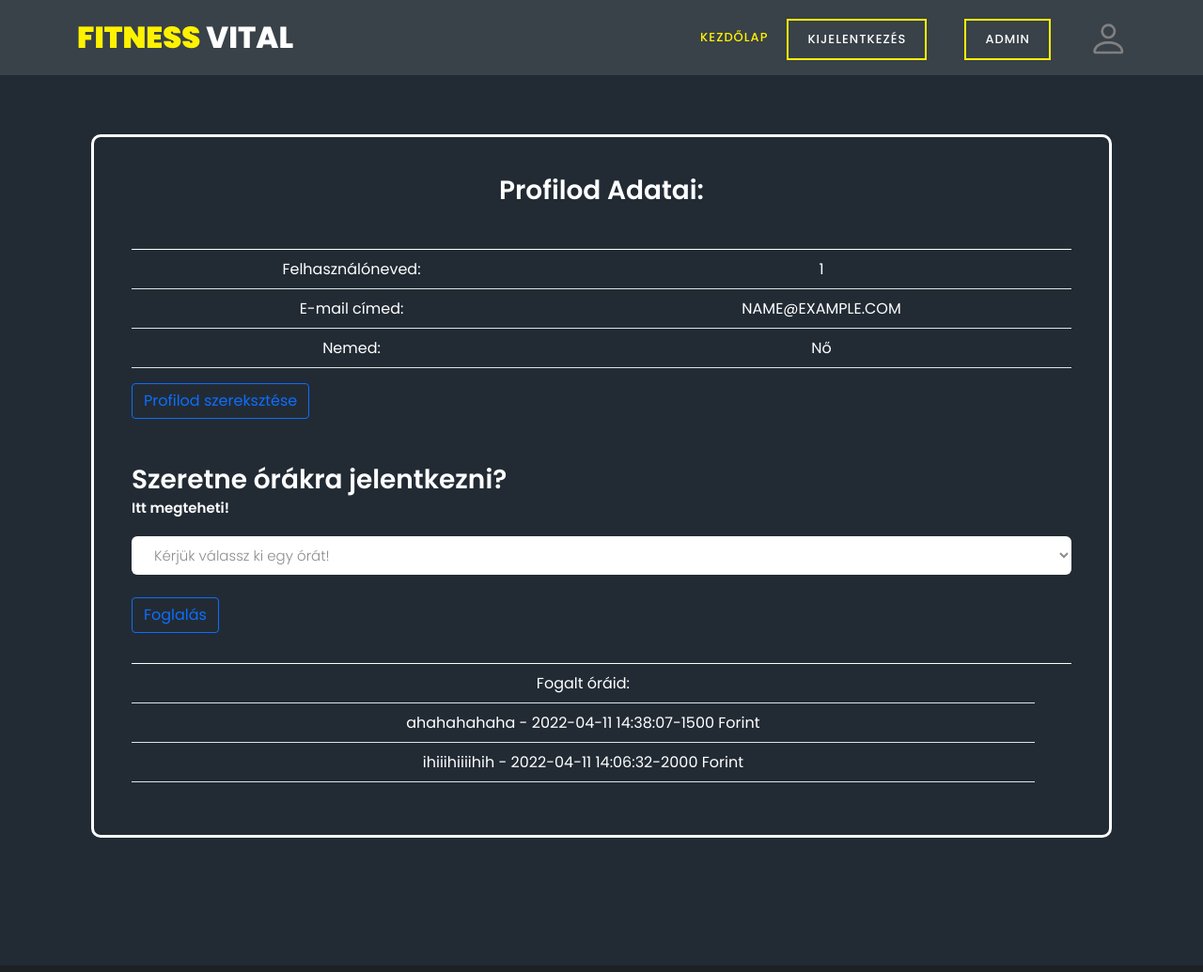
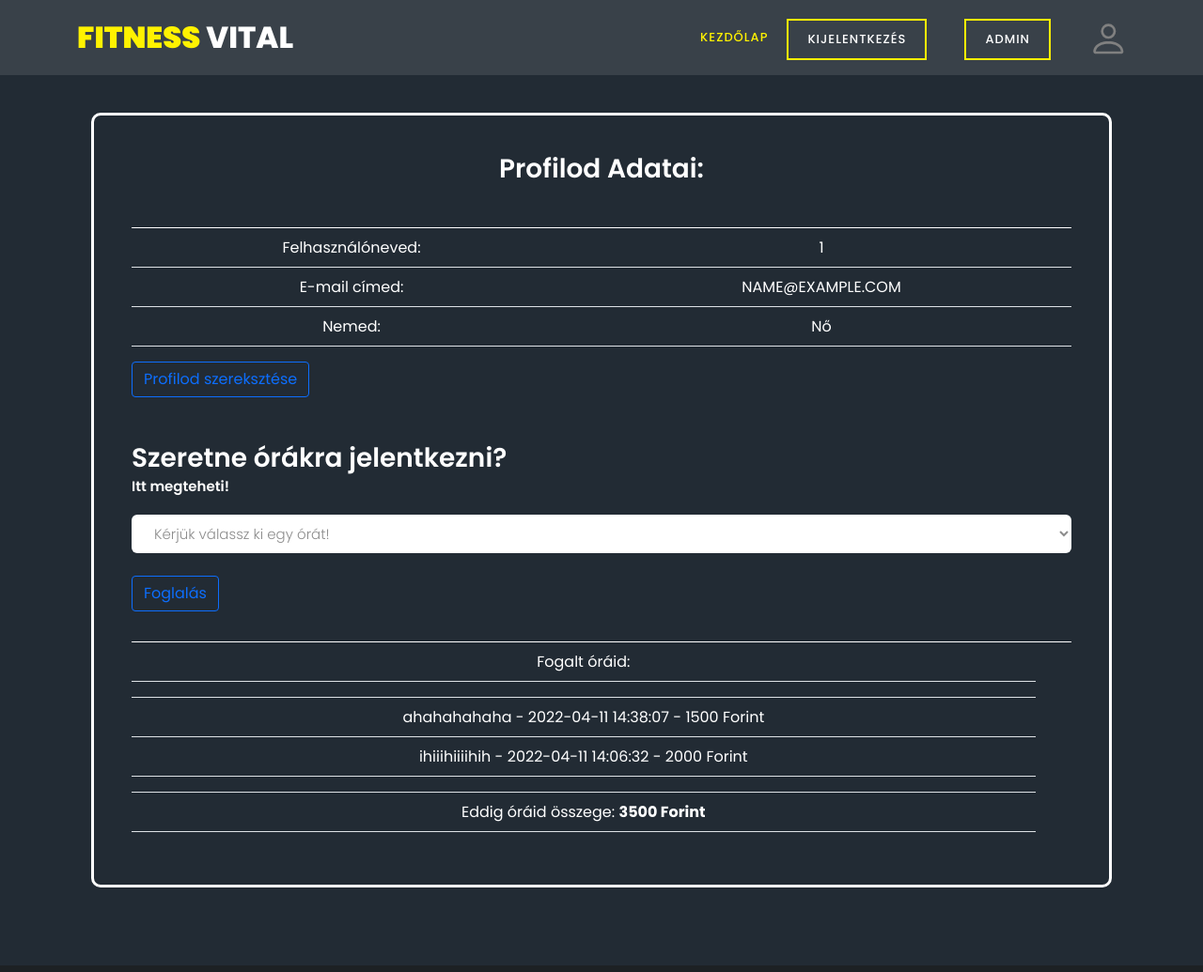
Before and after one commit to Davesko/EDZOTEREM_1, a PHP site: page /profile.php in a window 1280 px wide. Shown: the whole page at 94% size. Run offline with PHP 8.4, Linux system fonts and the light colour scheme; the visitor is signed in with stand-in values (Sample User, id 1); data comes from the database, SQL or seed files in the repository.

Commit message:
2022.04.13 5.javitas

```diff
--- a/footer.php
+++ b/footer.php
@@ -26,10 +26,13 @@
 
 
 <footer>
-    <div class=" justify-content-center justify-content-lg-between p-4 border-bottom">
+    <div class=" justify-content-center justify-content-lg-between p-4 border-top">
         <div>
             <div class="col-lg-12">
+                <img style="height: 20px" src="assets/images/Fitness.png"> <img style="height: 20px" src="assets/images/Vital.png">
                 <p style="color: black">Copyright &copy; 2022 FITNESS VITAL</p>
+
+
 
 
             </div>
--- a/header.php
+++ b/header.php
@@ -6,10 +6,10 @@
 <!--    <meta name="author" content="">-->
 <!--    <link href="https://fonts.googleapis.com/css?family=Poppins:100,100i,200,200i,300,300i,400,400i,500,500i,600,600i,700,700i,800,800i,900,900i&display=swap" rel="stylesheet">-->
 
-    <title >Fitness Vital</title>
+    <title>Fitness Vital</title>
 
 
-    <link rel="icon" href="assets/images/logo.jpg" type="image/icon type">
+    <link rel="icon" href="assets/images/logo.png" type="image/icon type">
 
 
 <!--    <link rel="stylesheet" type="text/css" href="assets/css/bootstrap.min.css">-->
--- a/profile.php
+++ b/profile.php
@@ -16,14 +16,15 @@ $stmt = $db->query("SELECT * FROM orak INNER JOIN edzok ON edzok.userID = orak.e
 $stmt->execute();
 $orak = $stmt->fetchAll();
 ?>
-
-<body>
-<div class="video-overlay">
+<html style="background-color: white;">
+<body >
+<div class="video-overlay" >
     <div class="form-body">
         <div class="row justify-content-center">
 
 
-            <div class="form-holder">
+            <div class="form-holder"  style="padding-top: 30px ">
+
 
                 <div class="form-content">
 
@@ -85,7 +86,7 @@ $orak = $stmt->fetchAll();
                                 <select name="oraID">
                                     <option selected disabled> Kérjük válassz ki egy órát! </option>
                                     <?php foreach ($orak as $ora):?>
-                                    <?php $sor = $ora['tipus']  . " - " . $ora['nev']  ." - " . $ora['datum'] . "-" . $ora['ar'] . " Forint";?>
+                                    <?php $sor = $ora['tipus']  . " - " . $ora['nev']  ." - " . $ora['datum'] . " - " . $ora['ar'] . " Forint";?>
                                         <option value="<?=$ora['oraID']?>"><?=$sor?></option>
                                     <?php endforeach;?>
                                 </select>
@@ -106,8 +107,9 @@ $orak = $stmt->fetchAll();
                             </thead>
                             <tbody>
                             <tr>
+
                                 <th scope="row">Fogalt óráid: </th>
-
+                            <tr><td></td></tr>
 
 
 
@@ -118,14 +120,19 @@ $orak = $stmt->fetchAll();
                                 $stmt->bindValue(":userID", $_SESSION['userID']);
                                 $stmt->execute();
                                 $lefoglaltorak = $stmt->fetchAll();
-
+                                $ar = 0
                                 ?>
 
                                 <?php foreach ($lefoglaltorak as $egyora):?>
-                                    <?php $sor = $egyora['tipus']  . " - " . $egyora['datum'] . "-" . $egyora['ar'] . " Forint";?>
+                                    <?php $ar = $ar + $egyora['ar'];
+                                    $sor = $egyora['tipus']  . " - "  . $egyora['datum'] . " - " . $egyora['ar'] . " Forint";?>
                                     <tr><td><?php echo($sor); ?></td></tr>
 
+
                                 <?php endforeach;?>
+                            <tr><td></td></tr>
+                            <tr><td>Eddig óráid összege: <b> <?php echo $ar?> Forint <b></td></tr>
+
 
 
 
@@ -134,7 +141,6 @@ $orak = $stmt->fetchAll();
 
                             </tbody>
                         </table
-
                     </div>
                 </div>
             </div>
```
Also changed, not shown: assets/images/Fitness.png (added), assets/images/Vital.png (added), assets/images/logo.jpg (deleted), assets/images/logo.png (added), 2 other files.
